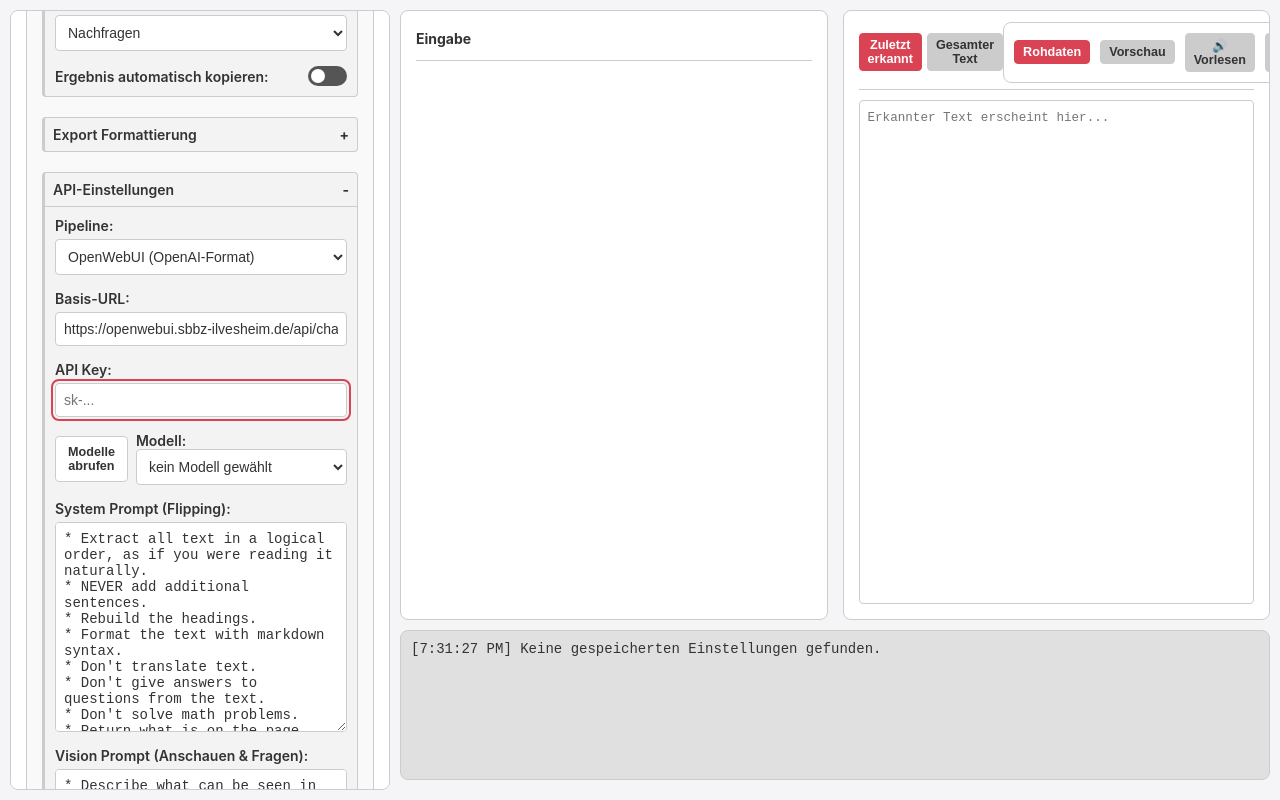
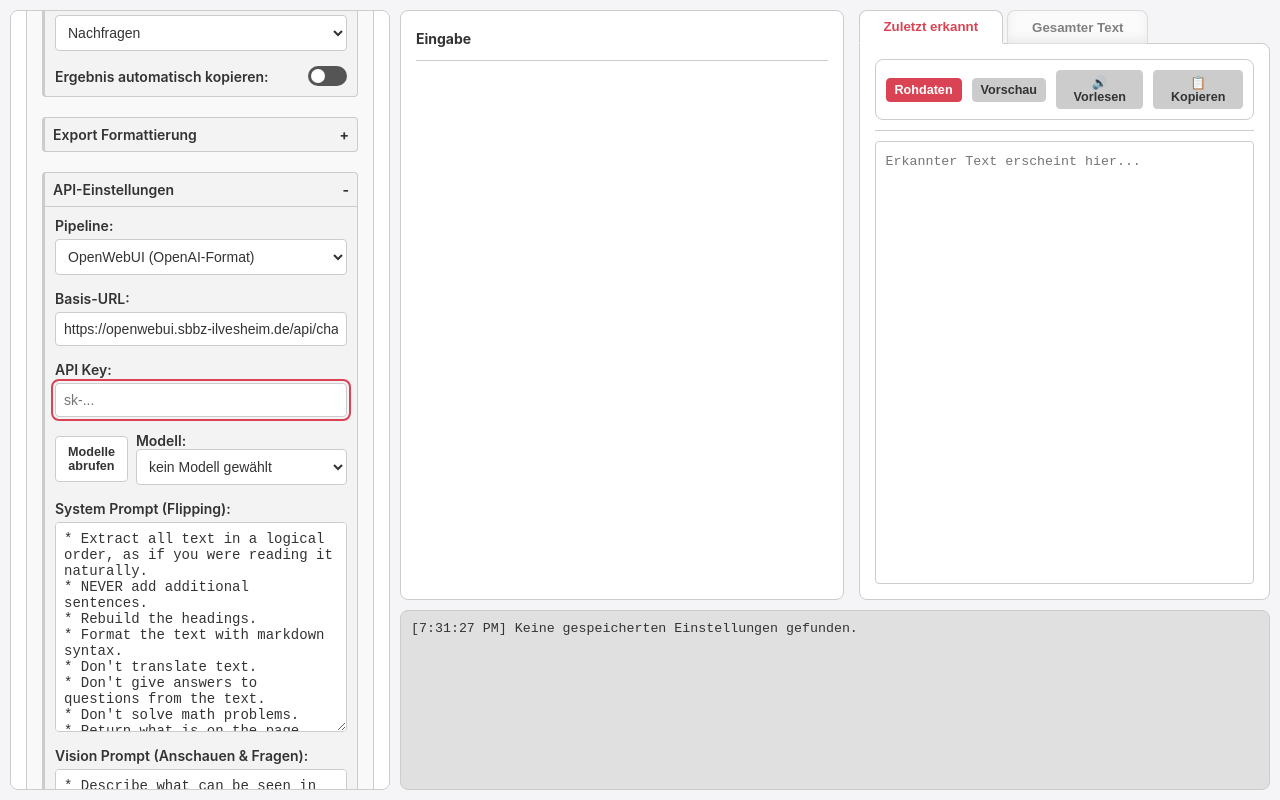
Before and after one commit to erichrueger-ssilv/schulbuchuebertragung, a plain HTML site: page index.html in a window 1280 px wide. Drawn offline with Linux system fonts and the light colour scheme.

Commit message:
0.3.1 Darstellungsfehler der Vorschau korrigiert

```diff
--- a/css/style.css
+++ b/css/style.css
@@ -76,22 +76,30 @@ body {
 }
 
 .main-content {
-    display: grid;
-    grid-template-rows: 1fr auto auto;
+    display: flex;
+    flex-direction: column;
     gap: 10px;
     height: 100%;
+    min-height: 0;
     box-sizing: border-box;
     overflow: hidden;
 }
 
 .preview-area {
-    display: grid;
-    grid-template-columns: 1fr 1fr;
+    display: flex;
+    flex-direction: row;
     gap: 15px;
+    flex: 1;
+    min-height: 0;
+}
+
+.preview-area>div,
+.preview-area>.output-wrapper {
+    flex: 1;
+    min-width: 0;
+    display: flex;
+    flex-direction: column;
     height: 100%;
-    min-height: 0;
-    /* Allow shrinking if needed */
-    flex: 1;
 }
 
 /* --- Steuerungs-Panel (linke Spalte) --- */
@@ -660,7 +668,23 @@ input:focus-visible+.slider {
     box-sizing: border-box;
     display: flex;
     flex-direction: column;
-    min-height: 400px;
+    flex: 1;
+    /* Take remaining space */
+    min-height: 0;
+    position: relative;
+}
+
+.output-wrapper {
+    display: flex;
+    flex-direction: column;
+    flex: 1;
+    min-height: 0;
+}
+
+#output-preview-panel {
+    flex: 1;
+    border-top-left-radius: 0;
+    margin-top: 0;
 }
 
 .preview-panel-header {
@@ -676,29 +700,58 @@ input:focus-visible+.slider {
 /* --- TAB CONTROLLS --- */
 .tab-controls {
     display: flex;
-    gap: 5px;
+    gap: 4px;
+    margin-bottom: -1px;
+    /* Overlap the border of the panel below */
+    z-index: 10;
+    padding-left: 0;
 }
 
 .tab-btn {
-    background-color: var(--secondary-color);
+    background-color: var(--input-bg);
     color: var(--text-color);
     border: 1px solid var(--border-color);
-    padding: 6px 12px;
-    border-radius: 4px;
+    border-bottom: none;
+    /* No bottom border for tabs */
+    padding: 8px 24px;
+    border-radius: 8px 8px 0 0;
     cursor: pointer;
-    font-size: 0.9em;
+    font-size: 0.95em;
     font-weight: 600;
-    transition: background-color 0.2s, color 0.2s;
+    transition: all 0.2s ease;
+    opacity: 0.6;
+    position: relative;
+    box-shadow: inset 0 -5px 10px rgba(0, 0, 0, 0.1);
 }
 
 .tab-btn:hover:not(.active) {
     background-color: var(--border-color);
+    opacity: 0.9;
+    transform: translateY(-1px);
 }
 
 .tab-btn.active {
-    background-color: var(--primary-color);
-    color: white;
-    border-color: var(--primary-color);
+    background-color: var(--secondary-color);
+    /* Matches panel bg */
+    color: var(--primary-color);
+    border: 1px solid var(--border-color);
+    border-bottom: 2px solid var(--secondary-color);
+    /* Effectively hide the panel's top border */
+    opacity: 1;
+    z-index: 11;
+    box-shadow: none;
+    transform: translateY(0);
+}
+
+/* Ensure the panel border doesn't show through */
+.tab-btn.active::after {
+    content: '';
+    position: absolute;
+    bottom: -2px;
+    left: 0;
+    right: 0;
+    height: 2px;
+    background-color: var(--secondary-color);
 }
 
 .preview-panel-header h3 {
@@ -772,26 +825,35 @@ input:focus-visible+.slider {
 
 #image-preview {
     max-width: 100%;
-    height: auto;
-    border: 1px solid var(--border-color);
-    background-color: #fff;
+    max-height: 100%;
+    object-fit: contain;
+    /* Better for preview */
     display: block;
+    margin: 0 auto;
+}
+
+#input-preview-panel {
+    overflow-y: auto;
+    /* Allow image to scroll if it exceeds panel height */
 }
 
 #raw-preview {
     width: 100%;
-    height: 100%;
+    flex: 1;
+    min-height: 0;
     white-space: pre-wrap;
     word-wrap: break-word;
     font-family: "Courier New", Courier, monospace;
-    font-size: 0.9em;
+    font-size: 0.95em;
     line-height: 1.5;
     color: var(--text-color);
     background-color: var(--input-bg);
     border: 1px solid var(--border-color);
-    padding: 8px;
+    padding: 10px;
     box-sizing: border-box;
     resize: none;
+    overflow-y: auto !important;
+    /* Force scroll */
 }
 
 #rendered-preview {
@@ -799,8 +861,10 @@ input:focus-visible+.slider {
     background-color: var(--preview-bg);
     padding: 10px;
     border-radius: 4px;
-    height: 100%;
-    overflow-y: auto;
+    flex: 1;
+    min-height: 0;
+    overflow-y: auto !important;
+    /* Force scrollbar */
 }
 
 #rendered-preview table,
@@ -841,12 +905,16 @@ input:focus-visible+.slider {
     border: 1px solid var(--border-color);
     border-radius: 8px;
     padding: 10px;
-    height: 150px;
-    overflow-y: scroll;
+    height: 180px;
+    /* Slightly taller for visibility */
+    flex-shrink: 0;
+    overflow-y: auto;
     font-family: "Courier New", Courier, monospace;
-    font-size: 1em;
+    font-size: 0.95em;
     white-space: pre-wrap;
     box-sizing: border-box;
+    z-index: 5;
+    /* Ensure it stays above any weird overlaps */
 }
 
 #pdf-canvas {
@@ -993,7 +1061,8 @@ input:focus-visible+.slider {
     }
 
     .container {
-        grid-template-columns: 1fr;
+        display: flex;
+        flex-direction: column;
         height: auto;
         padding: 5px;
     }
@@ -1003,17 +1072,30 @@ input:focus-visible+.slider {
         max-height: none;
     }
 
+    .main-content {
+        height: auto;
+        overflow: visible;
+    }
+
     .preview-area {
-        grid-template-columns: 1fr;
+        flex-direction: column;
+        height: auto;
+        gap: 15px;
+    }
+
+    .preview-panel {
+        min-height: 400px;
         height: auto;
     }
 
-    .preview-panel {
-        min-height: 300px;
+    .output-wrapper {
+        min-height: 500px;
+        height: auto;
     }
 
     .log-area {
-        height: 200px;
+        height: 250px;
+        margin-top: 10px;
     }
 }
 
--- a/index.html
+++ b/index.html
@@ -446,20 +446,22 @@ Beschreibung: …  / Bildtext: …<br/>
                 </div>
 
                 <!-- Ausgabe-Vorschau -->
-                <div class="preview-panel" id="output-preview-panel">
-                    <div class="preview-panel-header">
+                <div class="output-wrapper">
                     <div class="tab-controls">
                         <button id="tab-current" class="tab-btn active" title="Zuletzt erkannte Seite">Zuletzt
                             erkannt</button>
                         <button id="tab-total" class="tab-btn" title="Gesamter bisheriger Text">Gesamter
                             Text</button>
                     </div>
+                    <div class="preview-panel" id="output-preview-panel">
+                        <div class="preview-panel-header">
                             <div class="preview-controls">
                                 <button id="toggle-raw-btn" class="active" aria-pressed="true"
                                     title="Zeige Rohdaten (JSON/Text)">Rohdaten</button>
                                 <button id="toggle-rendered-btn" aria-pressed="false"
                                     title="Zeige gerenderte Vorschau (HTML)">Vorschau</button>
-                            <button id="tts-btn" title="Vorlesen" aria-label="Text vorlesen lassen">🔊 Vorlesen</button>
+                                <button id="tts-btn" title="Vorlesen" aria-label="Text vorlesen lassen">🔊
+                                    Vorlesen</button>
                                 <button id="copy-result-btn" title="In Zwischenablage kopieren"
                                     aria-label="Ergebnis kopieren">📋 Kopieren</button>
                             </div>
@@ -467,6 +469,7 @@ Beschreibung: …  / Bildtext: …<br/>
                         <textarea id="raw-preview" readonly spellcheck="false"
                             placeholder="Erkannter Text erscheint hier..."></textarea>
                         <div id="rendered-preview" style="display: none;"></div>
+                    </div>
                 </div>
             </div>
 
```
Lines whose indentation alone changed are shown as unchanged.
